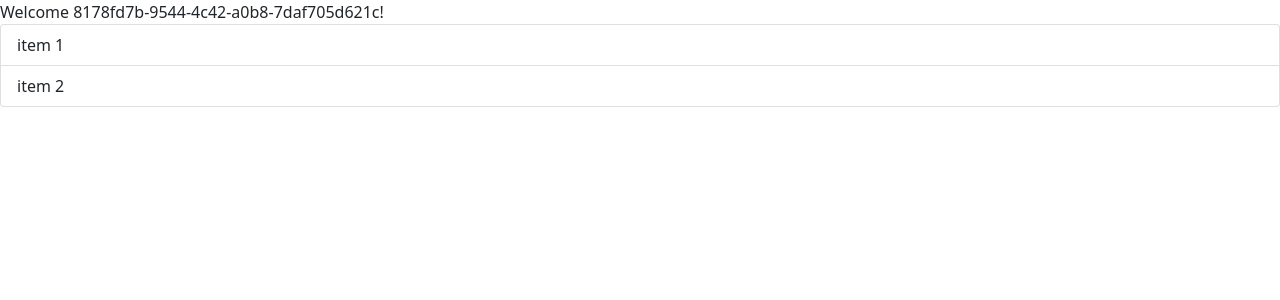
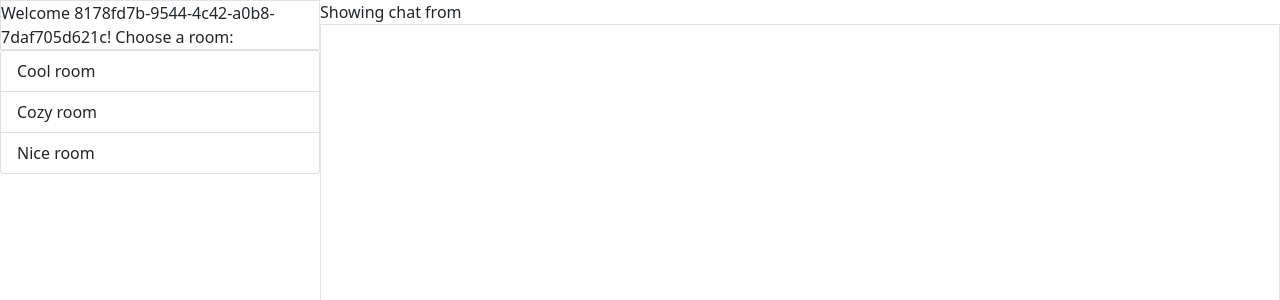
Before and after one commit to lt101/react-chat-app, a React (Create React App) app: page / in a window 1280 px wide. Both pictures are taken after typing "Sample" into the empty fields and a click on the button "Create A Random Username". Shown: the top 300 px of the page. Built offline with nearby package versions, Linux system fonts and the light colour scheme.

Commit message:
added room context

```diff
--- a/src/components/MainMenu.js
+++ b/src/components/MainMenu.js
@@ -1,15 +1,21 @@
-import React from 'react'
-import { ListGroup } from 'react-bootstrap'
+import React, { useState } from 'react'
+import Chat from './Chat'
+import Rooms from './Rooms'
+import { RoomContext } from '../contexts/RoomContext'
 
 function MainMenu({ user }) {
+
+
+  const [selectedRoom, setselectedRoom] = useState()
+
   return (
-      <>
-        <div>Welcome {user}!</div>
-        <ListGroup>
-            <ListGroup.Item>item 1</ListGroup.Item>
-            <ListGroup.Item>item 2</ListGroup.Item>
-        </ListGroup>
-      </>
+      <div className="d-flex" style={{height: '100vh'}}>
+        <RoomContext.Provider value={{ selectedRoom, setselectedRoom }}>
+          <Rooms user={user}/>
+          <Chat />
+        </RoomContext.Provider>
+
+      </div>
   )
 
 }
--- /dev/null
+++ b/src/contexts/RoomContext.js
@@ -0,0 +1,3 @@
+import {createContext} from 'react'
+
+export const RoomContext = createContext({})
```
